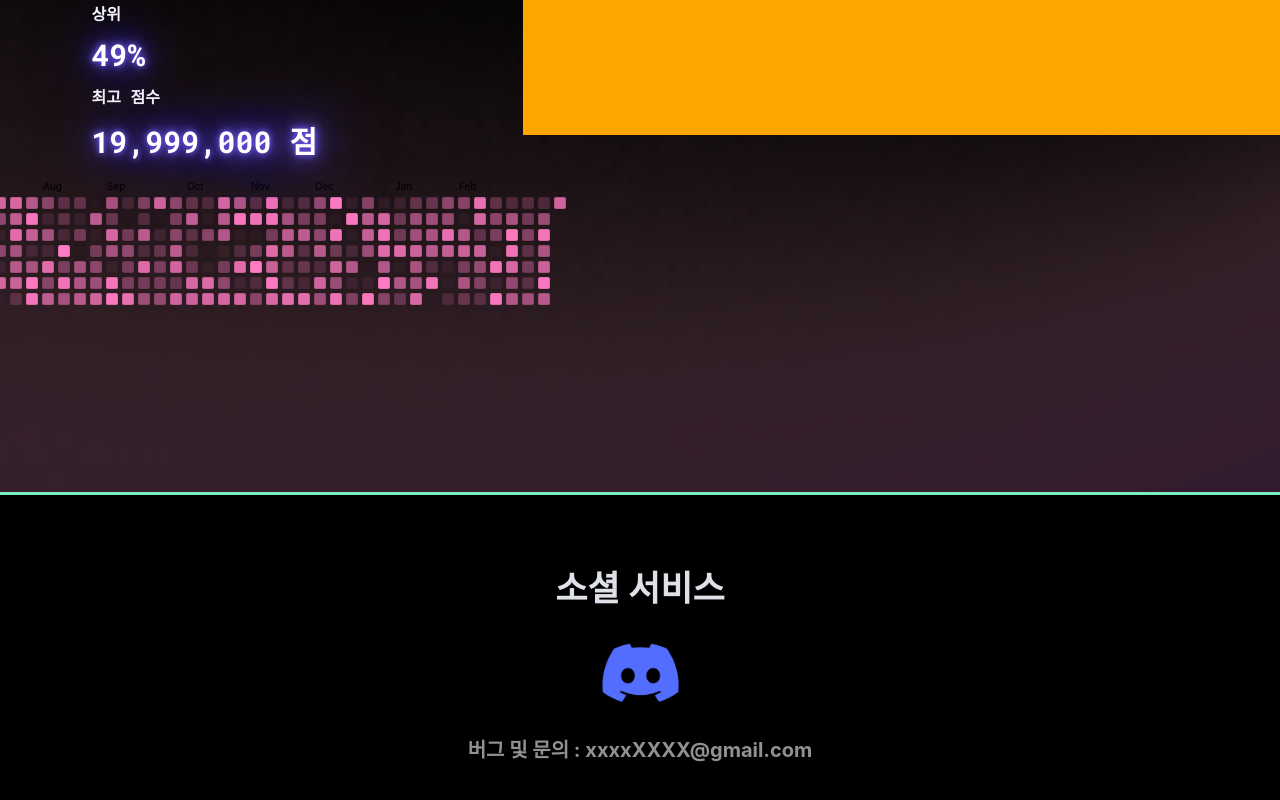
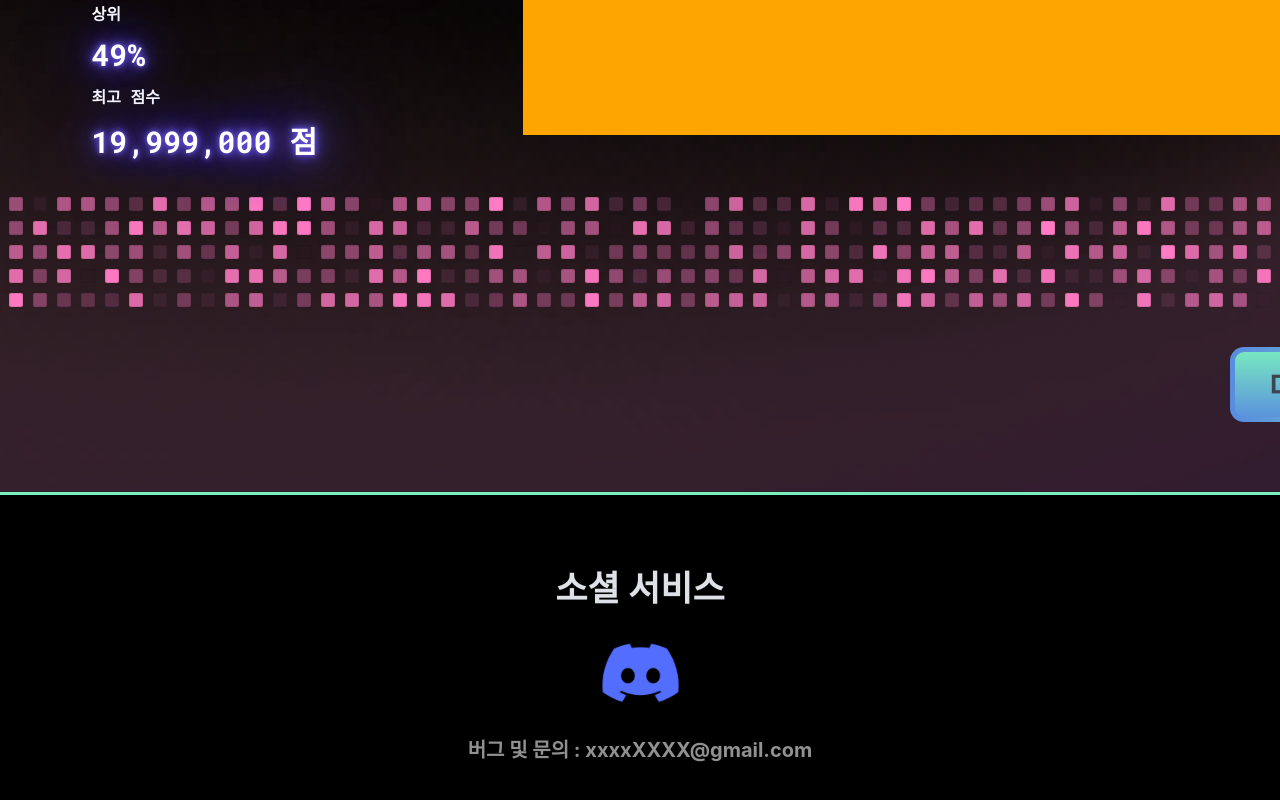
Before and after one commit to AimLab-Project/AimLab_Front, a React (Create React App) app: page / in a window 1280 px wide. Shown: the part 961-1761 px from the top of the page. Built offline with nearby package versions, Linux system fonts and the light colour scheme.

Commit message:
🌈feat : button 추가

```diff
--- a/src/components/templates/MainMyDataTemplate/MainMyDataTemplate.tsx
+++ b/src/components/templates/MainMyDataTemplate/MainMyDataTemplate.tsx
@@ -1,8 +1,10 @@
+import Button from 'components/ui/atoms/Button/Button';
 import Profile from 'components/ui/atoms/Profile/Profile';
 import Tier from 'components/ui/atoms/Tier/Tier';
 import CalHeatMap from 'components/ui/organisms/CalHeatMap/CalHeatMap';
 
 import React from 'react';
+import { Link } from 'react-router-dom';
 import styled from 'styled-components';
 import theme from 'styles/theme';
 import BG from '../../../assets/image/BG/main_BG.png';
@@ -31,9 +33,32 @@ const MainMyDataTemplate = () => {
 						></div>
 					</div>
 				</div>
-				<div>
+				<div
+					style={{
+						width: '100%',
+						display: 'flex',
+						alignItems: 'center',
+						justifyContent: 'center',
+					}}
+				>
 					<CalHeatMap />
-					{/* button */}
+				</div>
+				<div
+					style={{
+						display: 'flex',
+						justifyContent: 'flex-end',
+						margin: '20px',
+						marginRight: '80px',
+					}}
+				>
+					<Link to={'#'}>
+						<Button
+							label="마이페이지 이동"
+							size="medium"
+							variant="primary"
+							border="primary"
+						/>
+					</Link>
 				</div>
 			</div>
 		</Container>
--- a/src/components/ui/organisms/CalHeatMap/Timeline.tsx
+++ b/src/components/ui/organisms/CalHeatMap/Timeline.tsx
@@ -1,10 +1,9 @@
 import React from 'react';
 import dayjs from 'dayjs';
 import { Dayjs } from 'dayjs';
-import { Body, Cells, Months, TimeLine, Weeks } from './style';
+import { Body, Cells, TimeLine } from './style';
 import Cell from './Cell';
-import Week from './Week';
-import Month from './Month';
+// import Week from './Week';
 
 export interface CalHeatMapProps {
 	range: Dayjs[];
@@ -14,8 +13,8 @@ export interface CalHeatMapProps {
 const Timeline = ({ range, data }: CalHeatMapProps) => {
 	const days = Math.abs(range[0].diff(range[1], 'days'));
 	const cells = Array.from(new Array(days));
-	const weeks = Array.from(new Array(7));
-	const months = Array.from(new Array(Math.floor(days / 7)));
+	// const weeks = Array.from(new Array(7));
+	// const months = Array.from(new Array(Math.floor(days / 7)));
 
 	const min = Math.min(0, ...data.map(d => d.value));
 	const max = Math.max(...data.map(d => d.value));
@@ -27,17 +26,17 @@ const Timeline = ({ range, data }: CalHeatMapProps) => {
 
 	return (
 		<TimeLine className="timeline">
-			<Months className="timeline-months">
+			{/* <Months className="timeline-months">
 				{months.map((_, index) => (
 					<Month key={index} index={index} startDate={startDate} />
 				))}
-			</Months>
+			</Months> */}
 			<Body className="timeline-body">
-				<Weeks className="timeline-weeks">
+				{/* <Weeks className="timeline-weeks">
 					{weeks.map((_, index) => (
 						<Week key={index} index={index} />
 					))}
-				</Weeks>
+				</Weeks> */}
 				<Cells className="timeline-cells">
 					{cells.map((_, index) => {
 						const date = dayjs(startDate).add(index, 'days');
--- a/src/components/ui/organisms/CalHeatMap/style.ts
+++ b/src/components/ui/organisms/CalHeatMap/style.ts
@@ -5,17 +5,23 @@ export const TimeLine = styled.div`
 `;
 
 export const Cells = styled.div`
+	/* width: 500px; */
+	/* overflow: hidden; */
+	/* scroll */
 	display: inline-flex;
 	flex-direction: column;
 	flex-wrap: wrap;
-	height: ${(10 + 4) * 8}px;
+	height: 120px;
+	margin: 15px 0;
 `;
 
 export const Celly = styled.div`
-	height: 10px;
-	width: 10px;
+	height: 12px;
+	width: 12px;
 	border: 1px solid rgba(0, 0, 0, 0.1);
-	margin: 2px;
+	/* margin: 2px;
+   */
+	margin: 5px;
 	border-radius: 2px;
 	background-color: rgba(0, 0, 0, 0.05);
 	/* background-color: rgba(0, 0, 0, 0.05); */
@@ -56,7 +62,7 @@ export const Monthy = styled.div`
 	margin: 2px;
 	border: 1px solid transparent;
 	font-size: 10px;
-
+	/*
 	.Jan ~ &.Jan,
 	.Feb ~ &.Feb,
 	.Mar ~ &.Mar,
@@ -70,5 +76,5 @@ export const Monthy = styled.div`
 	.Nov ~ &.Nov,
 	.Dec ~ &.Dec {
 		visibility: hidden;
-	}
+	} */
 `;
```
